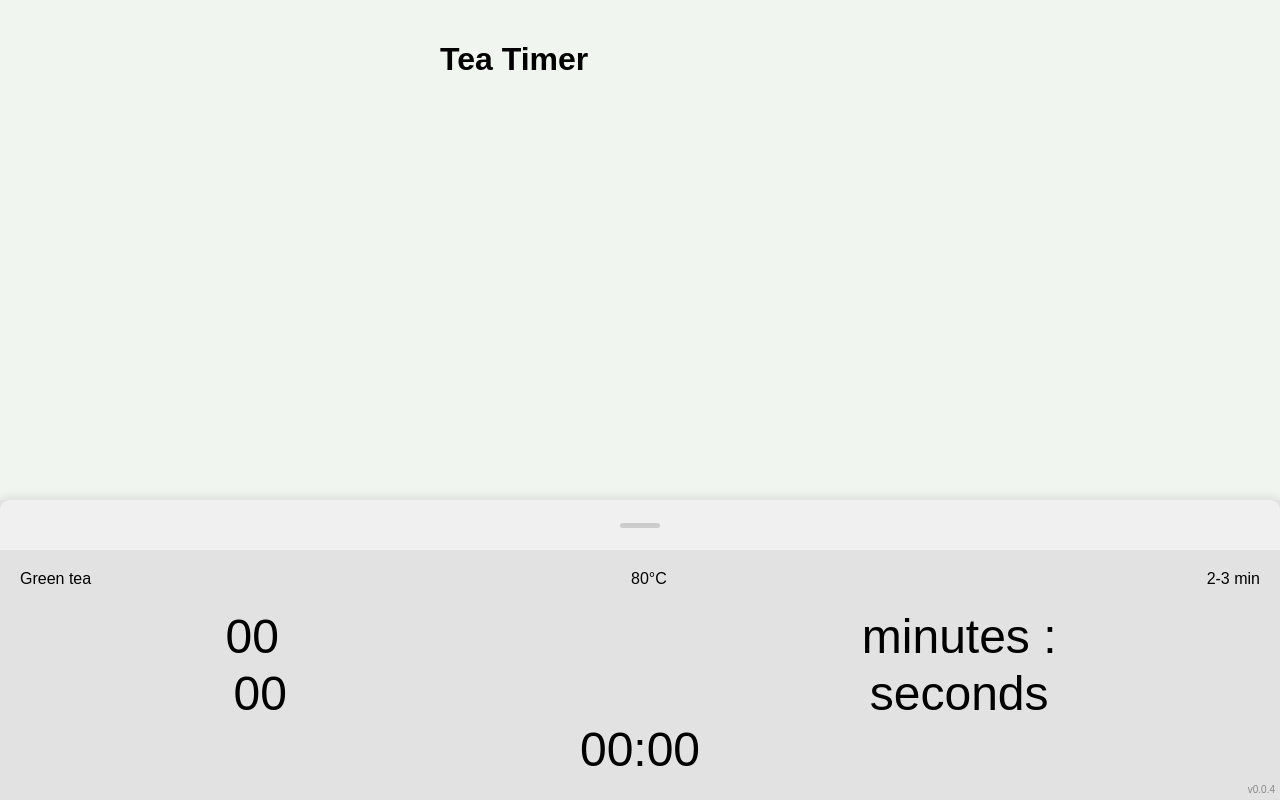
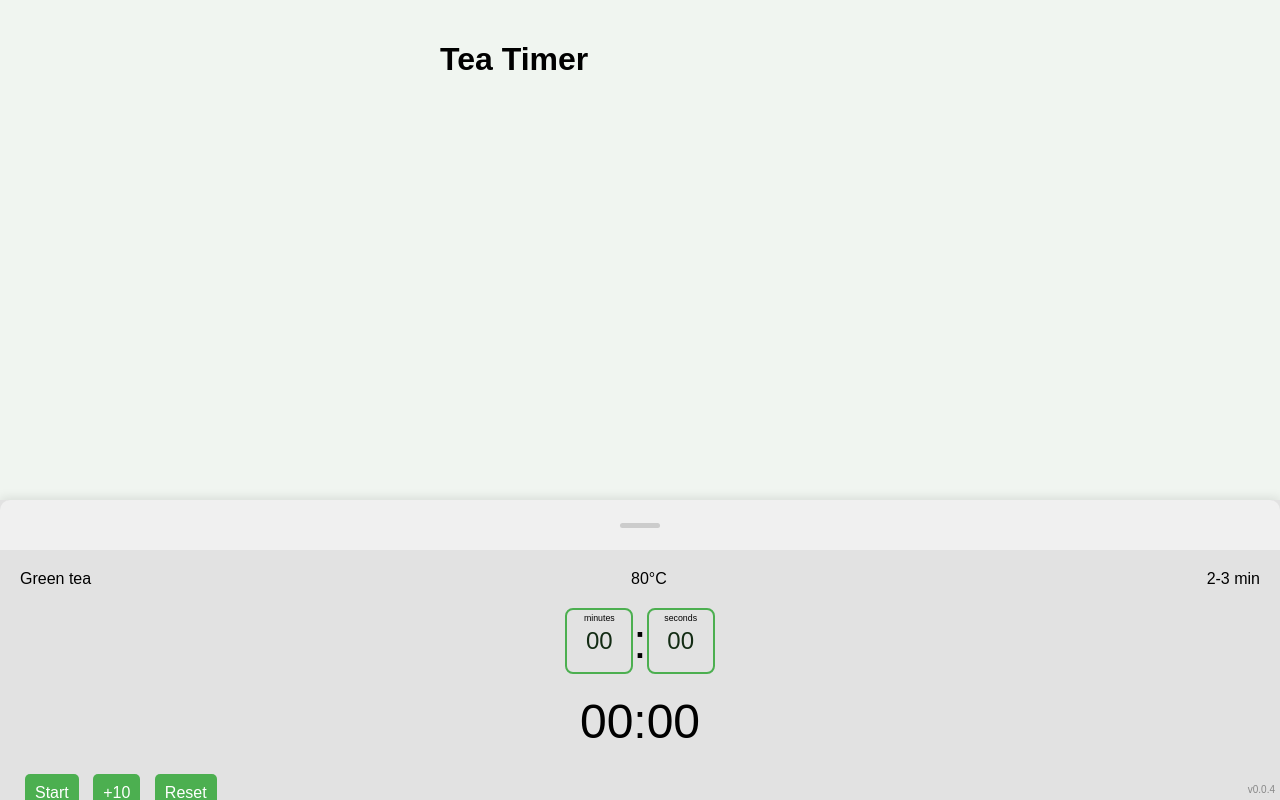
Before and after one commit to msieur-gab/timer, a plain HTML site: page index.html in a window 1280 px wide. Drawn offline with Linux system fonts and the light colour scheme.

Commit message:
Update style.css

```diff
--- a/style.css
+++ b/style.css
@@ -30,16 +30,6 @@ body {
     margin: 20px 0;
 }
 
- input {
-     background:transparent;
-  border: none;
-  display: inline;
-  font-family: inherit;
-  font-size: inherit;
-  padding: none;
-  width: auto;
-}
-
 .scale-dots {
     flex-grow: 1;
     height: 10px;
@@ -65,13 +55,12 @@ body {
     color: #888;
 }
 
-
 .interactive-timer {
     position: fixed;
     bottom: 0;
     left: 0;
     right: 0;
-    height: 300px; /* Ajustez selon vos besoins */
+    height: 300px;
     background-color: #e2e2e2;
     box-shadow: 0 -2px 10px rgba(0,0,0,0.1);
     transition: transform 0.3s ease-out;
@@ -101,3 +90,66 @@ body {
     height: calc(100% - 50px);
     overflow-y: auto;
 }
+
+#time_input {
+    display: flex;
+    align-items: center;
+    justify-content: center;
+    margin-bottom: 20px;
+}
+
+#time_input input {
+    width: 60px;
+    height: 60px;
+    border: 2px solid #4CAF50;
+    border-radius: 8px;
+    font-size: 1.5rem;
+    text-align: center;
+    color: #132c14;
+    background: transparent;
+}
+
+#time_input label {
+    display: flex;
+    flex-direction: column;
+    position: relative;
+}
+
+#time_input .label {
+    font-size: 0.55rem;
+    position: absolute;
+    top: 4.5px;
+    left: 50%;
+    transform: translateX(-50%);
+}
+
+#time_input input:focus {
+    outline: 3px solid #2b662e;
+}
+
+#time_input input:focus + .label {
+    color: #2b662e;
+}
+
+input[type="number"] {
+    -moz-appearance: textfield;
+}
+
+input::-webkit-outer-spin-button,
+input::-webkit-inner-spin-button {
+    -webkit-appearance: none;
+    margin: 0;
+}
+
+@media (max-width: 480px) {
+    #time_input input {
+        width: 50px;
+        height: 50px;
+        font-size: 1.2rem;
+    }
+
+    #timer-controls button {
+        padding: 8px;
+        font-size: 14px;
+    }
+}
```
